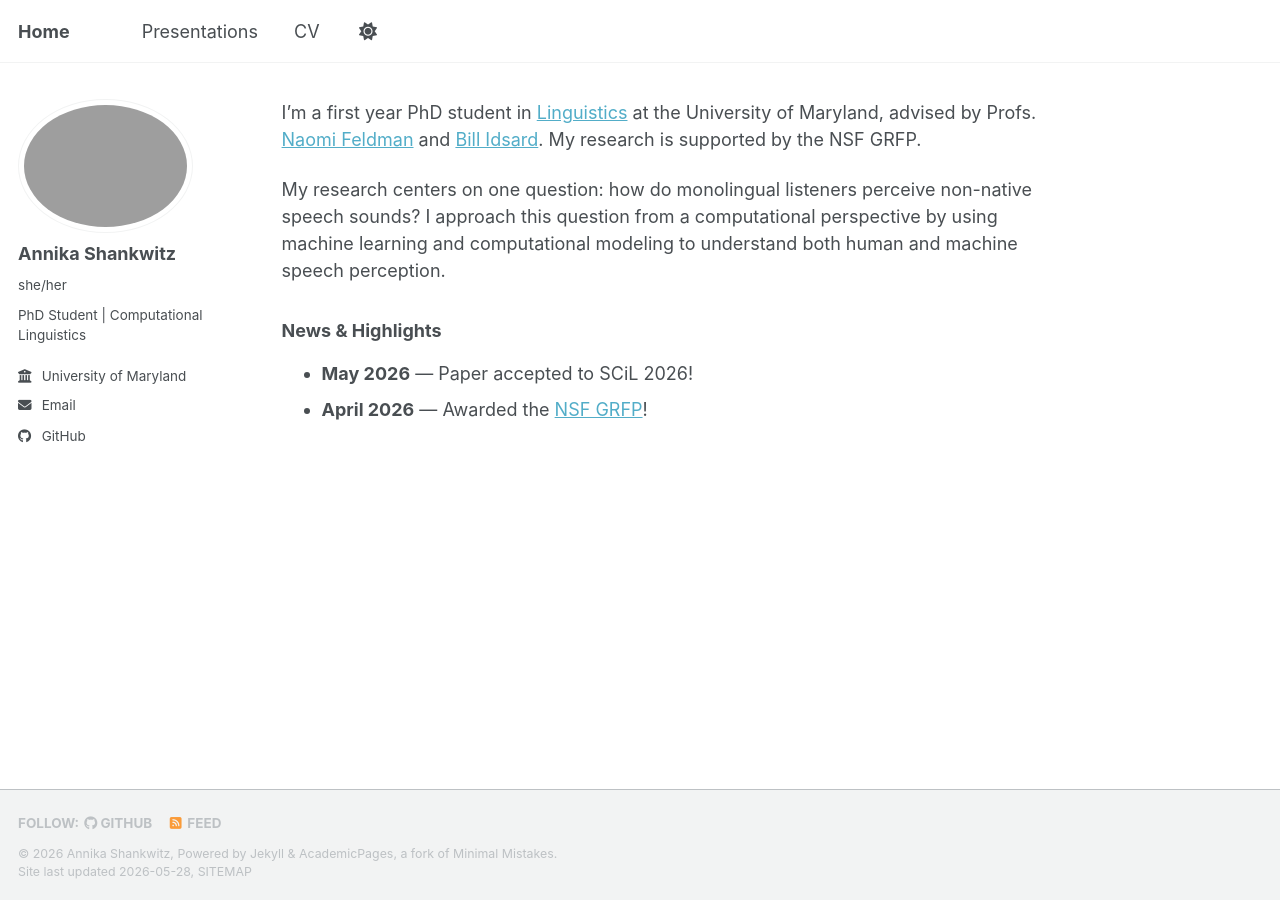
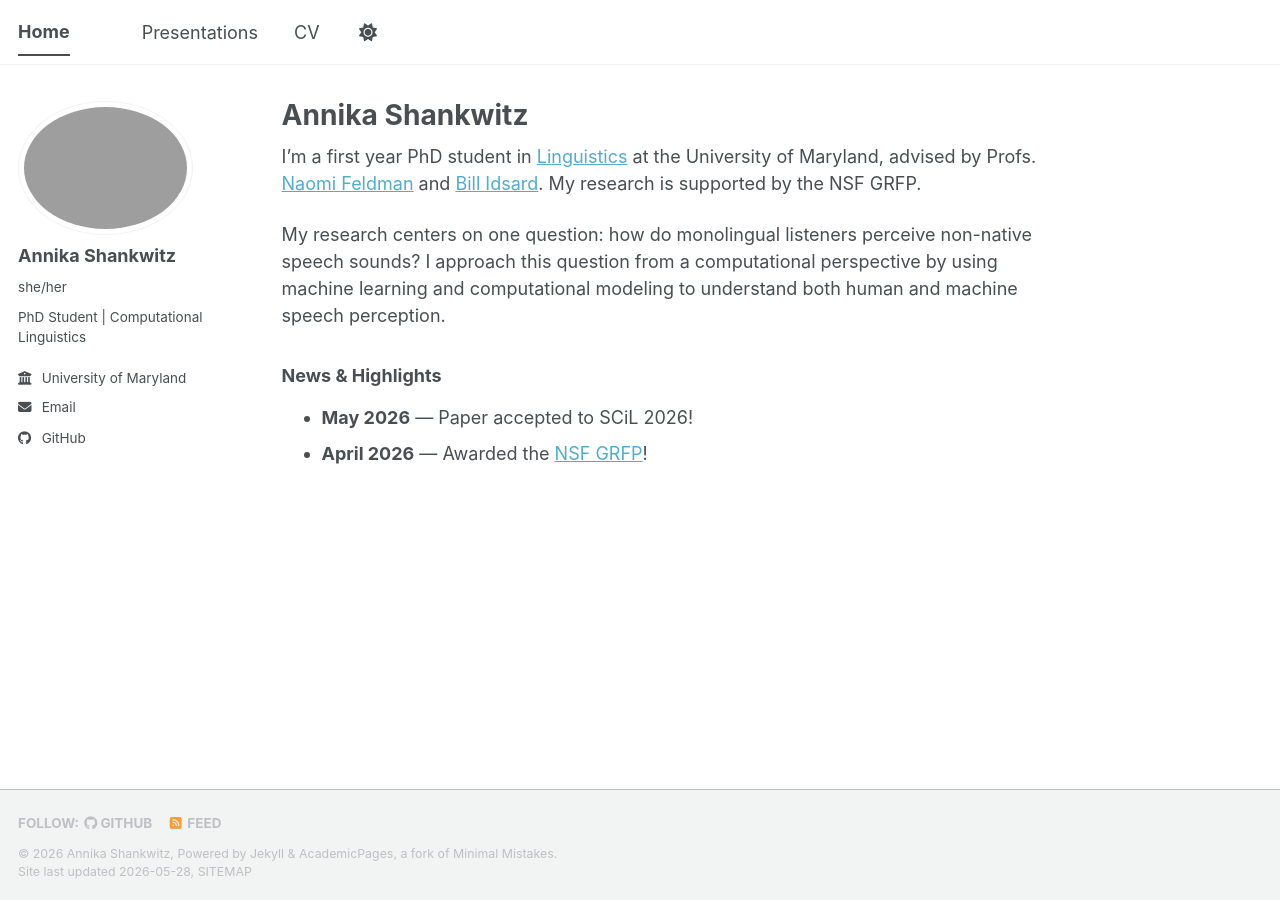
Before and after one commit to its-Annika/its-Annika.github.io, a Jekyll site: the page built from _pages/about.md, in a window 1280 px wide. Built offline with Jekyll 4.4.1, drawn with Linux system fonts in a browser that asks for light colours; our own code applies the rules of GitHub Pages for plain Markdown files; a script bundle is joined from its source files by our own code; library files that are not in the unit come from our copies.

Commit message:
Update about.md

```diff
--- a/_pages/about.md
+++ b/_pages/about.md
@@ -1,3 +1,12 @@
+---
+permalink: /
+title: "Annika Shankwitz"
+author_profile: true
+redirect_from:
+  - /about/
+  - /about.html
+---
+
 I'm a first year PhD student in [Linguistics](https://linguistics.umd.edu/) at the University of Maryland, advised by Profs. [Naomi Feldman](https://users.umiacs.umd.edu/~nhf/) and [Bill Idsard](https://wjidsardi.net/). My research is supported by the NSF GRFP.
 
 My research centers on one question: how do monolingual listeners perceive non-native speech sounds? I approach this question from a computational perspective by using machine learning and computational modeling to understand both human and machine speech perception.
```
